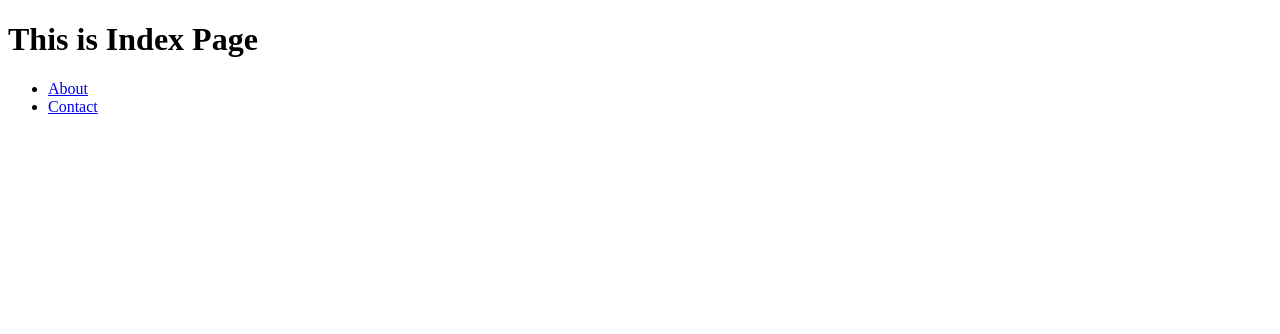
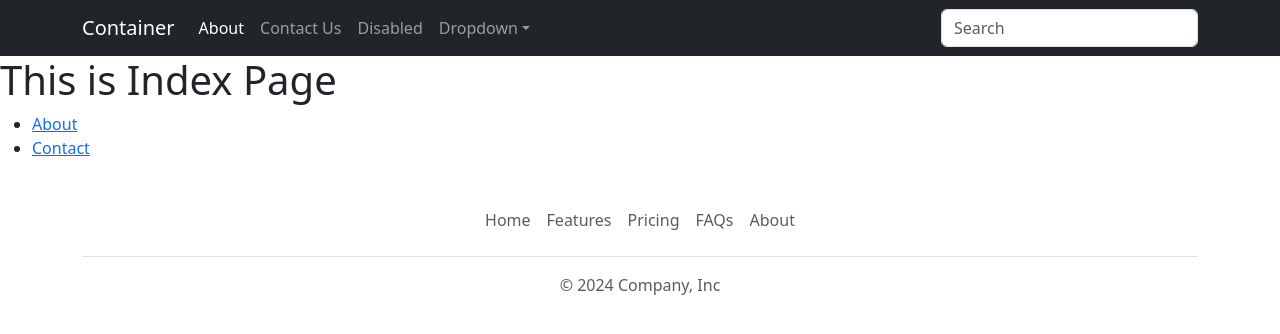
Before and after one commit to VigneshG26/flask, a Flask app: page / in a window 1280 px wide. Shown: the top 334 px of the page. Run offline with Flask 3, Linux system fonts and the light colour scheme.

Commit message:
nav and footer added

```diff
--- a/templates/about.html
+++ b/templates/about.html
@@ -6,10 +6,13 @@
     <title>About</title>
 </head>
 <body>
+    {% include 'nav.html'%}
     <h1>This is About Page</h1>
     <ul>
         <li><a href="{{url_for('index')}}">Index</a></li>
         <li><a href="{{url_for('contact')}}">Contact</a></li>
     </ul>
+
+    {% include 'footer.html'%}
 </body>
 </html>
--- a/templates/contact.html
+++ b/templates/contact.html
@@ -6,10 +6,13 @@
     <title>Contact</title>
 </head>
 <body>
+    {% include 'nav.html'%}
     <h1>This is Contact Page</h1>
     <ul>
         <li><a href="{{url_for('index')}}">Index</a></li>
         <li><a href="{{url_for('about')}}">About</a></li>
     </ul>
+
+    {% include 'footer.html'%}
 </body>
 </html>
--- /dev/null
+++ b/templates/footer.html
@@ -0,0 +1,29 @@
+<!DOCTYPE html>
+<html lang="en">
+<head>
+    <meta charset="UTF-8">
+    <meta name="viewport" content="width=device-width, initial-scale=1.0">
+    <title>Document</title>
+    <link href="https://cdn.jsdelivr.net/npm/bootstrap@5.3.3/dist/css/bootstrap.min.css" rel="stylesheet" integrity="sha384-QWTKZyjpPEjISv5WaRU9OFeRpok6YctnYmDr5pNlyT2bRjXh0JMhjY6hW+ALEwIH" crossorigin="anonymous">
+
+</head>
+<body>
+
+
+
+    <div class="container">
+        <footer class="py-3 my-4">
+          <ul class="nav justify-content-center border-bottom pb-3 mb-3">
+            <li class="nav-item"><a href="#" class="nav-link px-2 text-body-secondary">Home</a></li>
+            <li class="nav-item"><a href="#" class="nav-link px-2 text-body-secondary">Features</a></li>
+            <li class="nav-item"><a href="#" class="nav-link px-2 text-body-secondary">Pricing</a></li>
+            <li class="nav-item"><a href="#" class="nav-link px-2 text-body-secondary">FAQs</a></li>
+            <li class="nav-item"><a href="#" class="nav-link px-2 text-body-secondary">About</a></li>
+          </ul>
+          <p class="text-center text-body-secondary">&copy; 2024 Company, Inc</p>
+        </footer>
+      </div>
+
+<script src="https://cdn.jsdelivr.net/npm/bootstrap@5.3.3/dist/js/bootstrap.bundle.min.js" integrity="sha384-YvpcrYf0tY3lHB60NNkmXc5s9fDVZLESaAA55NDzOxhy9GkcIdslK1eN7N6jIeHz" crossorigin="anonymous"></script>
+</body>
+</html>
--- a/templates/index.html
+++ b/templates/index.html
@@ -6,10 +6,13 @@
     <title>Index</title>
 </head>
 <body>
+    {% include 'nav.html'%}
     <h1>This is Index Page</h1>
     <ul>
         <li><a href="{{url_for('about')}}">About</a></li>
         <li><a href="{{url_for('contact')}}">Contact</a></li>
     </ul>
+
+    {% include 'footer.html'%}
 </body>
 </html>
--- /dev/null
+++ b/templates/nav.html
@@ -0,0 +1,46 @@
+<!DOCTYPE html>
+<html lang="en">
+<head>
+    <meta charset="UTF-8">
+    <meta name="viewport" content="width=device-width, initial-scale=1.0">
+    <title>Document</title>
+    <link href="https://cdn.jsdelivr.net/npm/bootstrap@5.3.3/dist/css/bootstrap.min.css" rel="stylesheet" integrity="sha384-QWTKZyjpPEjISv5WaRU9OFeRpok6YctnYmDr5pNlyT2bRjXh0JMhjY6hW+ALEwIH" crossorigin="anonymous">
+</head>
+<body>
+    <nav class="navbar navbar-expand-lg navbar-dark bg-dark" aria-label="Eighth navbar example">
+        <div class="container">
+          <a class="navbar-brand" href="#">Container</a>
+          <button class="navbar-toggler" type="button" data-bs-toggle="collapse" data-bs-target="#navbarsExample07" aria-controls="navbarsExample07" aria-expanded="false" aria-label="Toggle navigation">
+            <span class="navbar-toggler-icon"></span>
+          </button>
+
+          <div class="collapse navbar-collapse" id="navbarsExample07">
+            <ul class="navbar-nav me-auto mb-2 mb-lg-0">
+              <li class="nav-item">
+                <a class="nav-link active" aria-current="page" href="{{url_for('about')}}">About</a>
+              </li>
+              <li class="nav-item">
+                <a class="nav-link" href="{{url_for('contact')}}">Contact Us</a>
+              </li>
+              <li class="nav-item">
+                <a class="nav-link" aria-disabled="true">Disabled</a>
+              </li>
+              <li class="nav-item dropdown">
+                <a class="nav-link dropdown-toggle" href="#" data-bs-toggle="dropdown" aria-expanded="false">Dropdown</a>
+                <ul class="dropdown-menu">
+                  <li><a class="dropdown-item" href="#">Action</a></li>
+                  <li><a class="dropdown-item" href="#">Another action</a></li>
+                  <li><a class="dropdown-item" href="#">Something else here</a></li>
+                </ul>
+              </li>
+            </ul>
+            <form role="search">
+              <input class="form-control" type="search" placeholder="Search" aria-label="Search">
+            </form>
+          </div>
+        </div>
+      </nav>
+
+      <script src="https://cdn.jsdelivr.net/npm/bootstrap@5.3.3/dist/js/bootstrap.bundle.min.js" integrity="sha384-YvpcrYf0tY3lHB60NNkmXc5s9fDVZLESaAA55NDzOxhy9GkcIdslK1eN7N6jIeHz" crossorigin="anonymous"></script>
+</body>
+</html>
```
